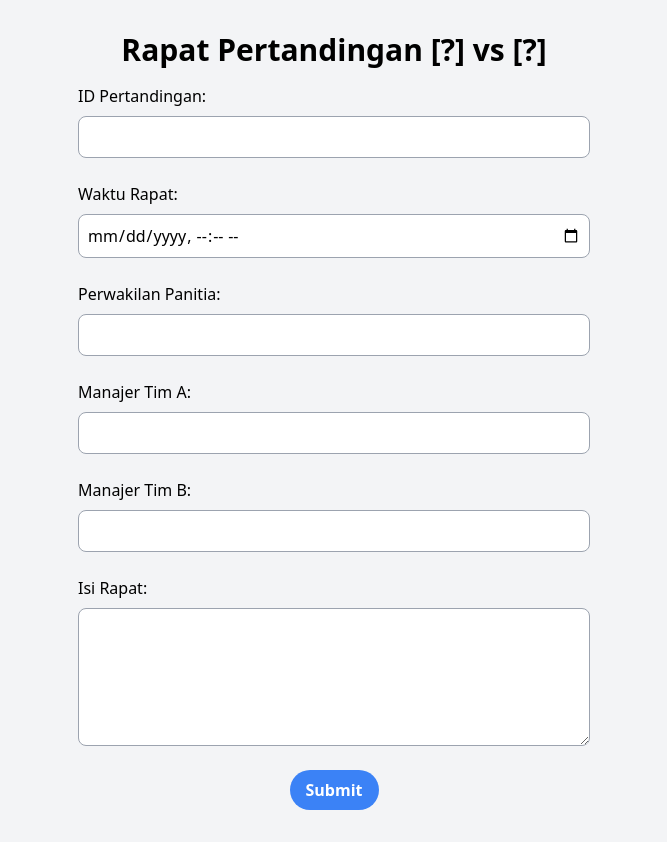
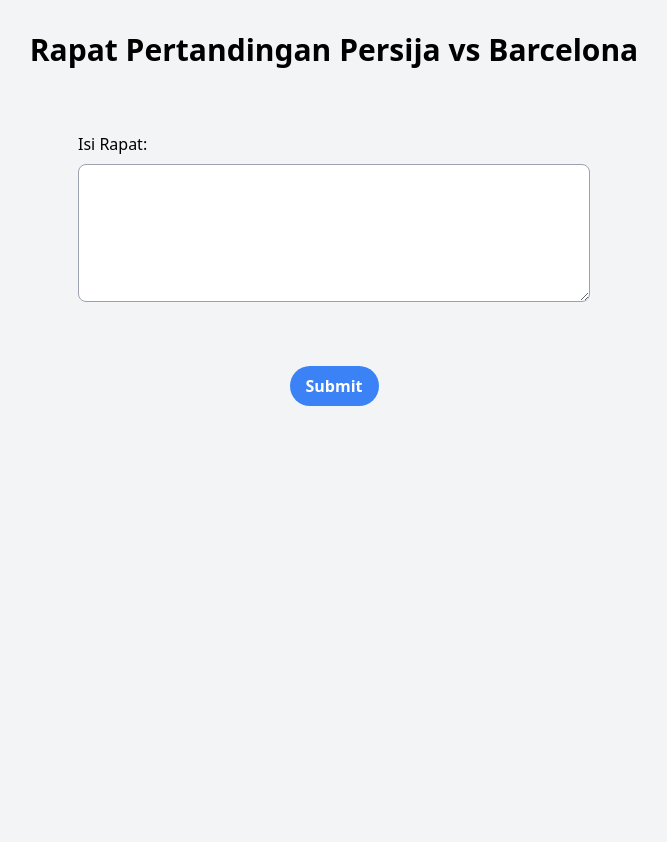
Before and after one commit to Basdat-D4/uleague, a Django app: page /rapat/ in a window 1280 px wide. Shown: the whole page, without its empty margins (306-973 px from the left). After the commit the page ends 406 px from the top, so only its background shows below. Run offline with Django 4.2, Linux system fonts and the light colour scheme; some libraries are stand-ins or nearby versions.

Commit message:
delete unused code

```diff
--- a/rapat/templates/rapat.html
+++ b/rapat/templates/rapat.html
@@ -9,13 +9,12 @@
   </head>
 
   <body class="bg-gray-100">
-    <!-- <div class="flex justify-center">test</div> -->
     <div class="container mx-auto my-8">
-      <h1 class="text-3xl flex justify-center font-bold mb-4">Rapat Pertandingan [?] vs [?]</h1>
+      <h1 class="text-3xl flex justify-center font-bold mb-4">Rapat Pertandingan Persija vs Barcelona</h1>
 
       <form class="mx-auto w-full max-w-lg" action="/submit-rapat" method="post">
 
-        <div class="flex flex-wrap mb-6">
+        <!-- <div class="flex flex-wrap mb-6">
           <label class="w-full mb-2" for="id-pertandingan">ID Pertandingan:</label>
           <input class="w-full border border-gray-400 p-2 rounded-lg" type="text" id="id-pertandingan" name="id_pertandingan" required>
         </div>
@@ -38,9 +37,9 @@
         <div class="flex flex-wrap mb-6">
           <label class="w-full mb-2" for="manajer-tim-b">Manajer Tim B:</label>
           <input class="w-full border border-gray-400 p-2 rounded-lg" type="text" id="manajer-tim-b" name="manajer_tim_b" required>
-        </div>
+        </div> -->
 
-        <div class="flex flex-wrap mb-6">
+        <div class="flex flex-wrap mt-16 mb-16">
           <label class="w-full mb-2" for="isi-rapat">Isi Rapat:</label>
           <textarea class="w-full border border-gray-400 p-2 rounded-lg" id="isi-rapat" name="isi_rapat" rows="5" cols="40" required></textarea>
         </div>
@@ -53,37 +52,4 @@
     </div>
   </body>
 
-<!-- <div class="py-10 px-6">
-    <h1 class="text-2xl font-bold mb-4">Form Input Rapat Pertandingan Sepakbola</h1>
-    <form action="/submit-rapat" method="post">
-        <div class="mb-4">
-            <label for="id-pertandingan" class="block text-gray-700 font-bold mb-2">ID Pertandingan:</label>
-            <input type="text" id="id-pertandingan" name="id_pertandingan" class="shadow appearance-none border rounded w-full py-2 px-3 text-gray-700 leading-tight focus:outline-none focus:shadow-outline" required>
-        </div>
-        <div class="mb-4">
-            <label for="datetime" class="block text-gray-700 font-bold mb-2">Waktu Rapat:</label>
-            <input type="datetime-local" id="datetime" name="datetime" class="shadow appearance-none border rounded w-full py-2 px-3 text-gray-700 leading-tight focus:outline-none focus:shadow-outline" required>
-        </div>
-            <div class="mb-4">
-            <label for="perwakilan-panitia" class="block text-gray-700 font-bold mb-2">Perwakilan Panitia:</label>
-            <input type="text" id="perwakilan-panitia" name="perwakilan_panitia" class="shadow appearance-none border rounded w-full py-2 px-3 text-gray-700 leading-tight focus:outline-none focus:shadow-outline" required>
-        </div>
-        <div class="mb-4">
-            <label for="manajer-tim-a" class="block text-gray-700 font-bold mb-2">Manajer Tim A:</label>
-            <input type="text" id="manajer-tim-a" name="manajer_tim_a" class="shadow appearance-none border rounded w-full py-2 px-3 text-gray-700 leading-tight focus:outline-none focus:shadow-outline" required>
-        </div>
-        <div class="mb-4">
-            <label for="manajer-tim-b" class="block text-gray-700 font-bold mb-2">Manajer Tim B:</label>
-            <input type="text" id="manajer-tim-b" name="manajer_tim_b" class="shadow appearance-none border rounded w-full py-2 px-3 text-gray-700 leading-tight focus:outline-none focus:shadow-outline" required>
-        </div>
-        <div class="mb-4">
-            <label for="isi-rapat" class="block text-gray-700 font-bold mb-2">Isi Rapat:</label>
-            <textarea id="isi-rapat" name="isi_rapat" rows="5" cols="40" class="shadow appearance-none border rounded w-full py-2 px-3 text-gray-700 leading-tight focus:outline-none focus:shadow-outline" required></textarea>
-        </div>
-        <div class="mb-4">
-            <button type="submit" class="bg-blue-500 hover:bg-blue-700 text-white font-bold py-2 px-4 rounded focus:outline-none focus:shadow-outline">Submit</button>
-        </div>
-    </form>
-</div> -->
-
 {% endblock content %}
```
